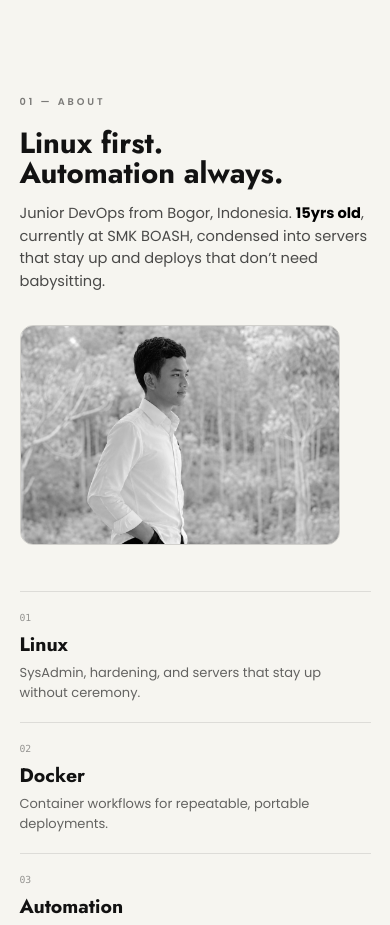
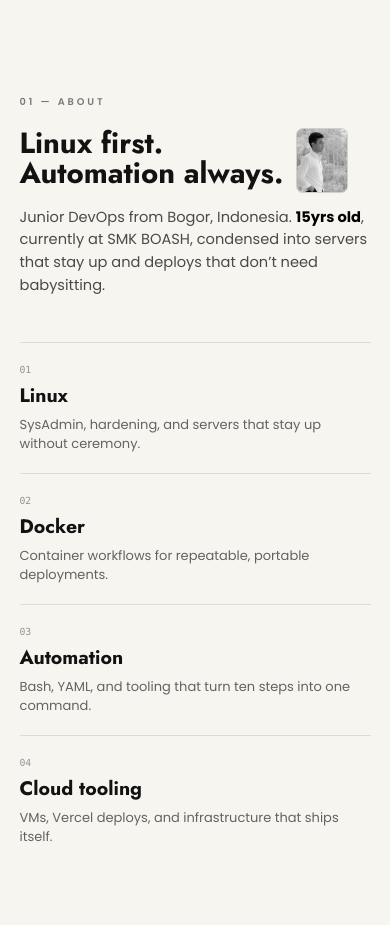
Before and after one commit to SakamotoMrX/Portofolio-Andra, a Next.js app: page / in a window 390 px wide. Shown: the part 840-1765 px from the top of the page. Built offline with nearby package versions, Linux system fonts and the light colour scheme; no server answers.

Commit message:
fix: mobile text wrap and photo size

```diff
--- a/app/(root)/page.jsx
+++ b/app/(root)/page.jsx
@@ -103,28 +103,30 @@ export default function Page() {
 						<div className="grid grid-cols-1 items-start gap-10 md:grid-cols-[1fr_auto]">
 							<div>
 								<Reveal delay={0.1}>
-									<h2 className="text-4xl font-bold leading-[1.05] md:text-6xl">
-										Linux first.<br />Automation always.
-									</h2>
+									<div className="flex items-start gap-4">
+										<h2 className="text-4xl font-bold leading-[1.05] md:text-6xl">
+											Linux first.<br />Automation always.
+										</h2>
+										<Reveal delay={0.15}>
+											<Image
+												src="/image/hero.jpg"
+												alt="Andra"
+												width={320}
+												height={420}
+												className="w-16 h-20 rounded-lg border border-black/15 object-cover grayscale md:w-80 md:h-auto md:rounded-2xl"
+											/>
+										</Reveal>
+									</div>
 								</Reveal>
 								<Reveal delay={0.2}>
 									<p className="mt-4 max-w-xl text-lg text-black/70">
 										Junior DevOps from Bogor, Indonesia.{" "}
-										<strong className="font-bold text-black">15yrs old</strong>,
+										<strong className="font-bold text-black whitespace-nowrap">15yrs old</strong>,
 										currently at SMK BOASH, condensed into servers that stay up
 										and deploys that don&rsquo;t need babysitting.
 									</p>
 								</Reveal>
 							</div>
-							<Reveal delay={0.15}>
-								<Image
-									src="/image/hero.jpg"
-									alt="Andra"
-									width={320}
-									height={420}
-									className="rounded-2xl border border-black/15 object-cover grayscale"
-								/>
-							</Reveal>
 						</div>
 					</div>
 					<div className="mt-14">
```
